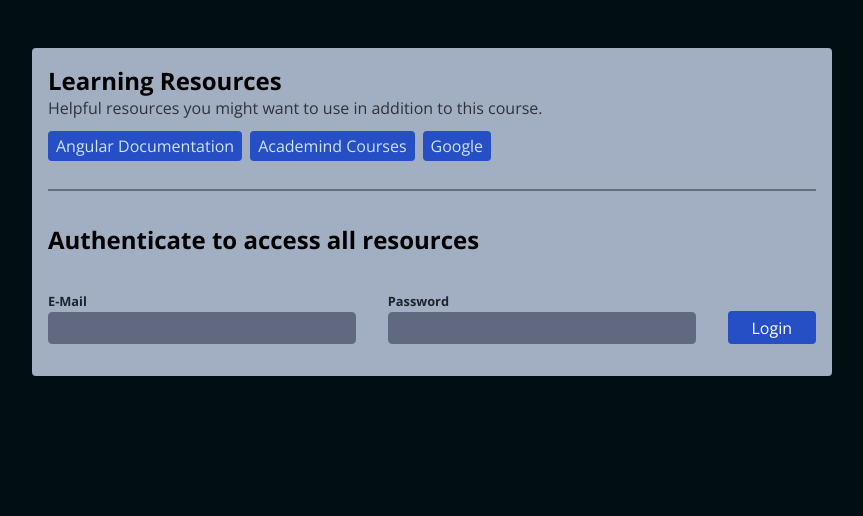
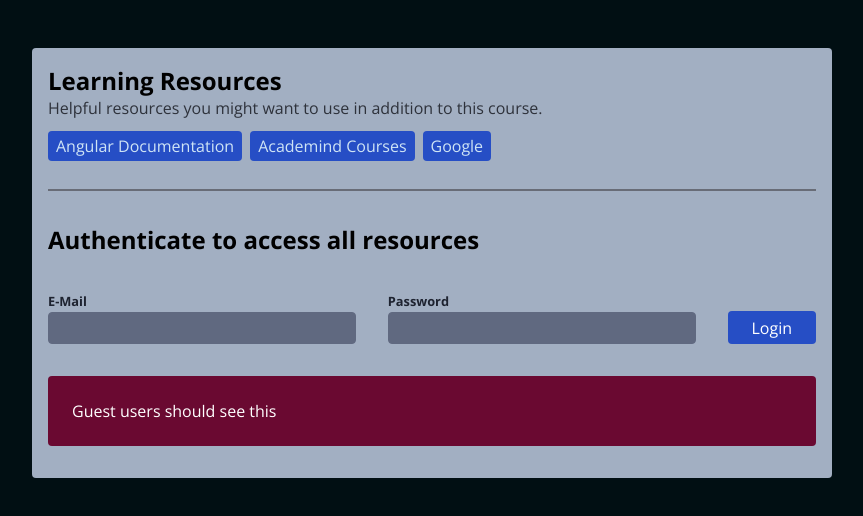
Before and after one commit to yashwadhwani08/angular-directives, an Angular app: page / in a window 1280 px wide. Shown: the top 516 px of the page, without its empty margins (208-1071 px from the left). Built offline with nearby package versions, Linux system fonts and the light colour scheme.

Commit message:
added more p-elements using structual directive to render different content depending on logged in user

```diff
--- a/src/app/app.component.html
+++ b/src/app/app.component.html
@@ -9,7 +9,15 @@
   <!-- <ng-template appAuth="admin"> -->
   <!-- <p>Only admins should see this</p> -->
   <!-- </ng-template> -->
-  <p *appAuth="'admin'">Only admins should see this</p>
+  <p *appAuth="'admin'" class="protected-content admin">
+    Only admins should see this
+  </p>
+  <p *appAuth="'user'" class="protected-content authenticated">
+    Regular users should see this
+  </p>
+  <p *appAuth="'guest'" class="protected-content unauthenticated">
+    Guest users should see this
+  </p>
 
   <!-- } -->
 </main>
```
